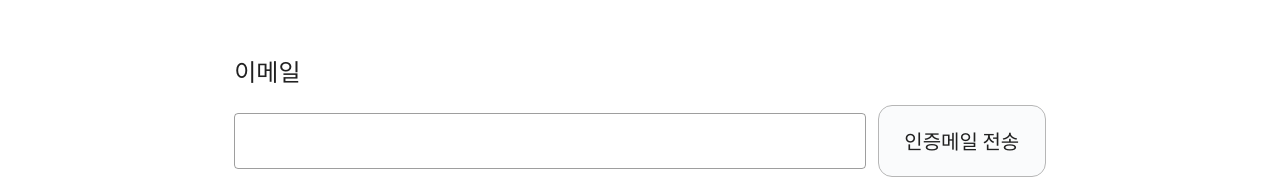
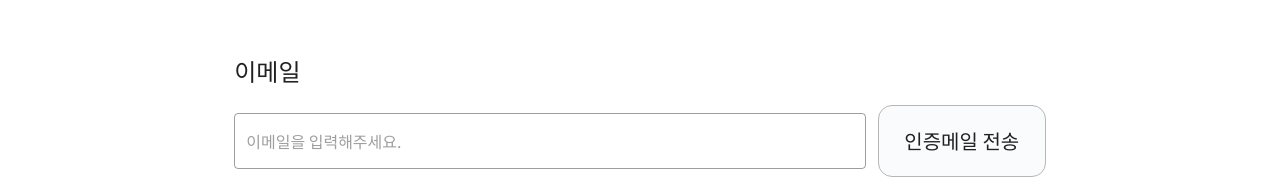
Before and after one commit to 95team/gg-pigs-web, a Nuxt app: page /ownerApply2 in a window 1280 px wide. Shown: the part 1520-1711 px from the top of the page. Built offline with nearby package versions, Linux system fonts and the light colour scheme.

Commit message:
#44 Add a placeholder email text-field

```diff
--- a/pages/ownerApply2.vue
+++ b/pages/ownerApply2.vue
@@ -94,7 +94,12 @@
           이메일
         </div>
         <v-row no-gutters align="center" style="margin-bottom: var(--spacing-md)">
-          <v-text-field v-model="verifiedEmail" placeholder="" outlined hide-details></v-text-field>
+          <v-text-field
+            v-model="verifiedEmail"
+            placeholder="이메일을 입력해주세요."
+            outlined
+            hide-details
+          ></v-text-field>
           <input
             class="emailBtn"
             type="button"
```
